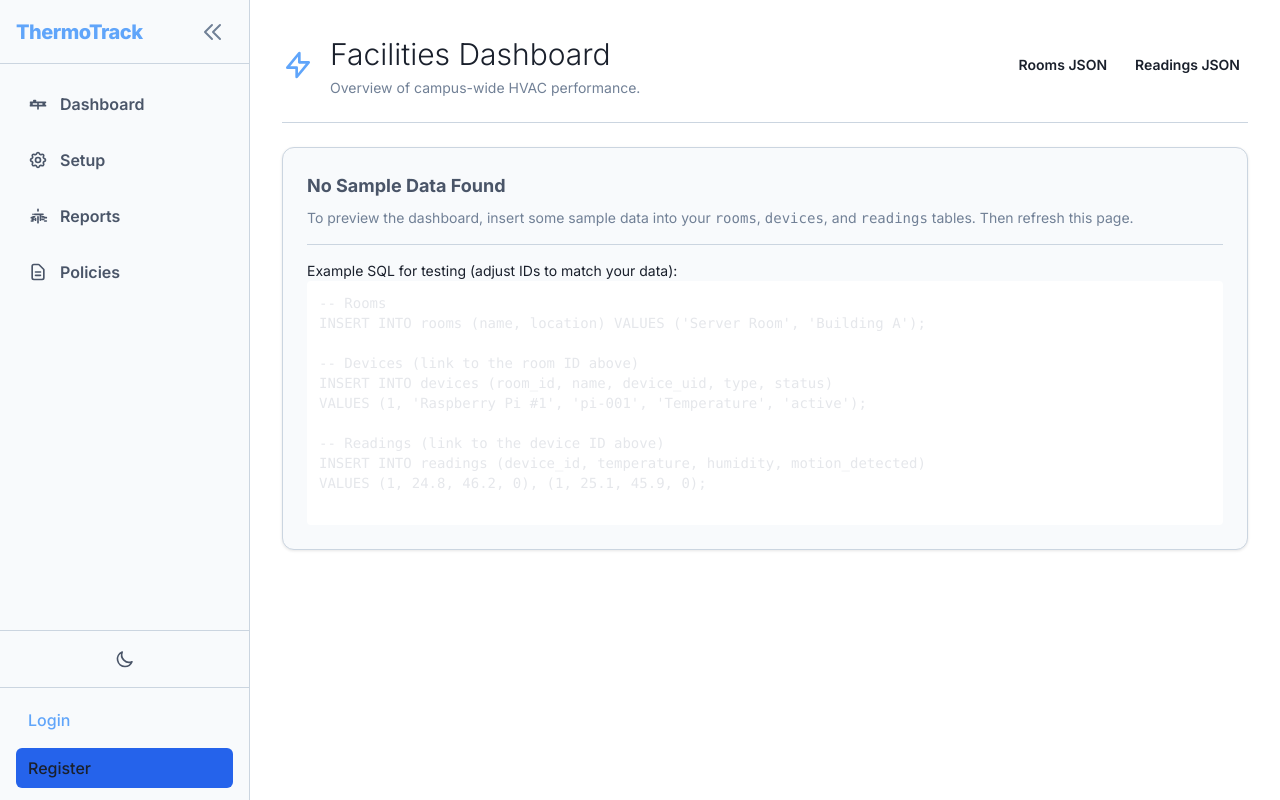
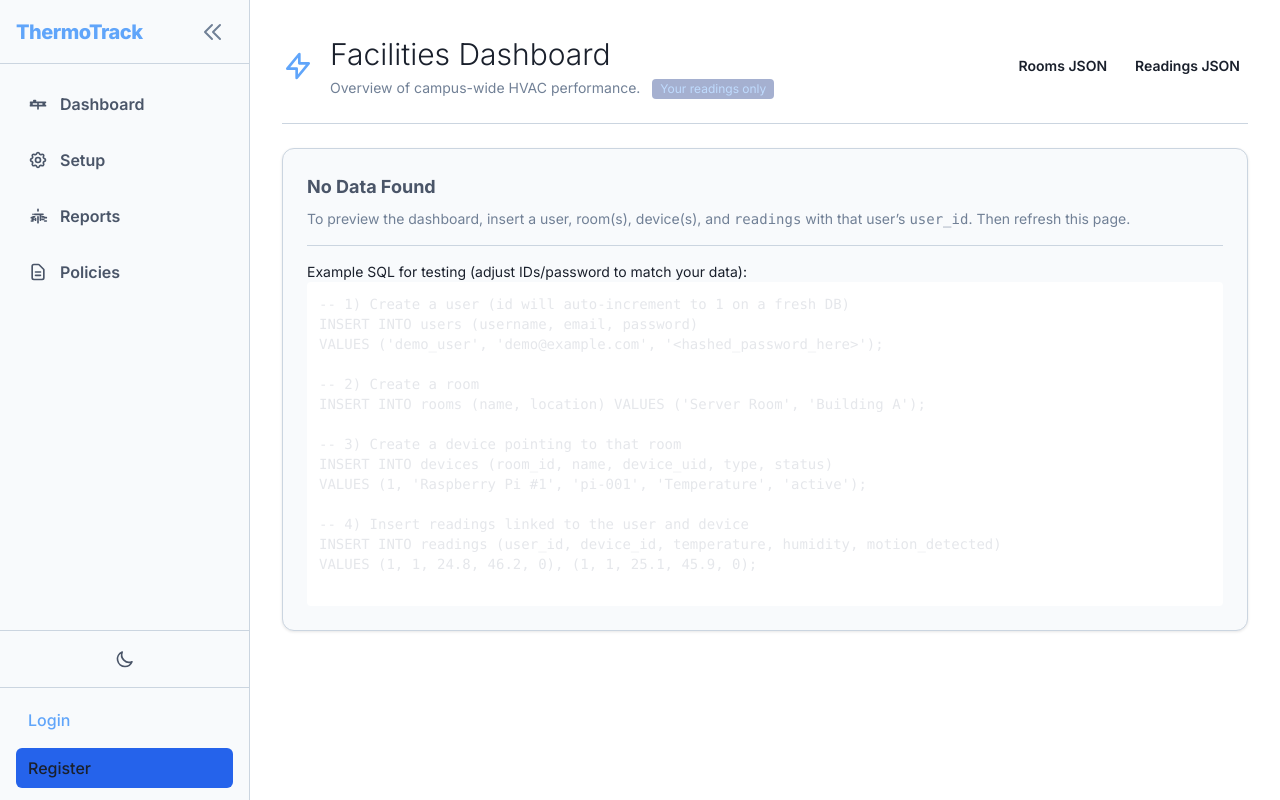
Before and after one commit to Asystole-2/Thermo-Track, a Flask app: template src/web/templates/dashboard.html in a window 1280 px wide. Run offline with Flask 3, Linux system fonts and the light colour scheme; the template is opened without the code that fills it, so the values that code supplies are empty; parts of the project's set-up code (start-up, migrations or seed data) failed here and were passed over; some libraries are stand-ins or nearby versions.

Commit message:
Updated data handling for sensors, and limiting sensor data to one user, removed regression, and updated databse schema and dashboard.html to match.

```diff
--- a/src/web/app.py
+++ b/src/web/app.py
@@ -1,6 +1,9 @@
 import os
 import re
+import logging
+from decimal import Decimal
 from functools import wraps
+from datetime import datetime, date
 
 from flask import (
     Flask, render_template, redirect, request, session, flash, url_for, jsonify
@@ -8,35 +11,50 @@ from flask import (
 from flask_mysqldb import MySQL
 from dotenv import load_dotenv, find_dotenv
 
+# Robust import: any failure disables server-side sessions gracefully
 try:
     from flask_session import Session as ServerSession
-except ModuleNotFoundError:
+except Exception:  # noqa: BLE001
     ServerSession = None
 
 from werkzeug.security import generate_password_hash, check_password_hash
-import MySQLdb
 from MySQLdb._exceptions import IntegrityError
 
 # -----------------------------------------------------------------------------
-# App & Config
+# App & Logging Config
 # -----------------------------------------------------------------------------
 app = Flask(__name__, template_folder="templates", static_folder="static")
 load_dotenv(find_dotenv())
 
+# Logging
+logging.basicConfig(
+    level=logging.INFO,
+    format="%(asctime)s %(levelname)s %(name)s: %(message)s",
+)
+log = logging.getLogger("thermotrack")
+
+# Secrets / DB config (require envs; no misleading defaults)
 app.config["SECRET_KEY"] = os.environ.get("SECRET_KEY", "dev-change-me")
-app.config["MYSQL_HOST"] = os.environ.get("MYSQL_HOST", "127.0.0.1")
-app.config["MYSQL_USER"] = os.environ.get("MYSQL_USER", "root")
+
+app.config["MYSQL_HOST"] = os.environ.get("MYSQL_HOST")
+app.config["MYSQL_USER"] = os.environ.get("MYSQL_USER")
 app.config["MYSQL_PASSWORD"] = os.environ.get("MYSQL_PASSWORD", "")
-app.config["MYSQL_DB"] = os.environ.get("MYSQL_DB", "thermotrack")
-app.config["MYSQL_PORT"] = int(os.environ.get("PORT", "3306"))
+app.config["MYSQL_DB"] = os.environ.get("MYSQL_DB")
+app.config["MYSQL_PORT"] = int(os.environ.get("MYSQL_PORT", "3306"))
 # Return dict-like rows everywhere
 app.config["MYSQL_CURSORCLASS"] = "DictCursor"
 
 # Sessions
 app.config["SESSION_PERMANENT"] = False
 app.config["SESSION_TYPE"] = "filesystem"
-if ServerSession:
+if ServerSession is not None:
     ServerSession(app)
+
+# Validate critical DB envs
+_required = ["MYSQL_HOST", "MYSQL_USER", "MYSQL_DB"]
+if not all(app.config.get(k) for k in _required):
+    missing = [k for k in _required if not app.config.get(k)]
+    raise SystemExit(f"Missing required DB env vars: {', '.join(missing)}")
 
 mysql = MySQL(app)
 
@@ -44,12 +62,14 @@ mysql = MySQL(app)
 # Utilities
 # -----------------------------------------------------------------------------
 EMAIL_RE = re.compile(r"^[^\s@]+@[^\s@]+\.[^\s@]+$")
-PWD_RE = re.compile(r"^(?=.*[A-Z])(?=.*\d)(?=.*[!@#$%^&*()_\-+=\[{\]};:'\",.<>/?\\|`~]).{8,}$")
+PWD_RE = re.compile(
+    r"^(?=.*[A-Z])(?=.*\d)(?=.*[!@#$%^&*()_\-+\=\[\]{};:'\",.<>/?\\|`~]).{8,}$"
+)
 
 def login_required(f):
     @wraps(f)
     def decorated_function(*args, **kwargs):
-        if session.get("username") is None:
+        if session.get("user_id") is None:
             flash("Please log in to access this page.", "warning")
             return redirect(url_for("login"))
         return f(*args, **kwargs)
@@ -58,29 +78,50 @@ def login_required(f):
 def db_cursor():
     return mysql.connection.cursor()
 
-def get_rooms_summary():
+def _jsonify_rows(rows):
+    """
+    Convert non-JSON-serializable types to JSON-safe values in-place.
+    - datetime/date -> ISO 8601
+    - Decimal -> float
+    """
+    for r in rows:
+        for k, v in list(r.items()):
+            if isinstance(v, (datetime, date)):
+                r[k] = v.isoformat()
+            elif isinstance(v, Decimal):
+                # If exactness matters, consider str(v) instead
+                r[k] = float(v)
+    return rows
+
+def get_rooms_summary(user_id=None):
     """
     Returns one row per room with:
       - devices_count
       - devices_with_readings
       - avg_temp / avg_humidity from latest reading per device
       - last_update
-    Works even if a room has 0 devices/readings.
+
+    If user_id provided, aggregate using only readings for that user.
     """
     c = db_cursor()
-    c.execute("""
-        SELECT
-            rm.id                                        AS id,
-            rm.name                                      AS room_name,
-            rm.location                                   AS location,
-            COUNT(DISTINCT d.id)                          AS devices_count,
-            COUNT(lr.id)                                  AS devices_with_readings,
-            ROUND(AVG(lr.temperature), 1)                 AS avg_temp,
-            ROUND(AVG(lr.humidity), 1)                    AS avg_humidity,
-            MAX(lr.recorded_at)                           AS last_update
-        FROM rooms rm
-        LEFT JOIN devices d ON d.room_id = rm.id
-        LEFT JOIN (
+
+    params = []
+    # Latest-reading-per-device subquery, optionally filtered by user_id
+    if user_id is not None:
+        latest_subquery = """
+            SELECT r.*
+            FROM readings r
+            JOIN (
+                SELECT device_id, MAX(recorded_at) AS max_time
+                FROM readings
+                WHERE user_id = %s
+                GROUP BY device_id
+            ) m ON m.device_id = r.device_id AND m.max_time = r.recorded_at
+            WHERE r.user_id = %s
+        """
+        params.extend([user_id, user_id])
+    else:
+        latest_subquery = """
             SELECT r.*
             FROM readings r
             JOIN (
@@ -88,10 +129,71 @@ def get_rooms_summary():
                 FROM readings
                 GROUP BY device_id
             ) m ON m.device_id = r.device_id AND m.max_time = r.recorded_at
+        """
+
+    query = f"""
+        SELECT
+            rm.id                                        AS id,
+            rm.name                                      AS room_name,
+            rm.location                                  AS location,
+            COUNT(DISTINCT d.id)                         AS devices_count,
+            COUNT(lr.id)                                 AS devices_with_readings,
+            ROUND(AVG(lr.temperature), 1)                AS avg_temp,
+            ROUND(AVG(lr.humidity), 1)                   AS avg_humidity,
+            MAX(lr.recorded_at)                          AS last_update
+        FROM rooms rm
+        LEFT JOIN devices d ON d.room_id = rm.id
+        LEFT JOIN (
+            {latest_subquery}
         ) lr ON lr.device_id = d.id
         GROUP BY rm.id, rm.name, rm.location
         ORDER BY rm.name
-    """)
+    """
+
+    c.execute(query, tuple(params))
+    rows = c.fetchall()
+    c.close()
+    return rows
+
+def get_recent_readings(limit=50, offset=0, user_id=None):
+    """
+    Recent readings, newest first, joined with device and room.
+    If user_id is provided, returns only that user's readings.
+    """
+    limit = max(1, min(int(limit or 50), 500))   # cap to 500
+    offset = max(0, int(offset or 0))
+
+    c = db_cursor()
+
+    params = []
+    where_user = ""
+    if user_id is not None:
+        where_user = "WHERE r.user_id = %s"
+        params.append(user_id)
+
+    query = f"""
+        SELECT
+            r.id,
+            r.device_id,
+            r.temperature,
+            r.humidity,
+            r.pressure,
+            r.recorded_at,
+            d.name          AS device_name,
+            d.device_uid    AS device_uid,
+            d.type          AS device_type,
+            rm.id           AS room_id,
+            rm.name         AS room_name
+        FROM readings r
+        JOIN devices d ON d.id = r.device_id
+        JOIN rooms rm   ON rm.id = d.room_id
+        {where_user}
+        ORDER BY r.recorded_at DESC
+        LIMIT %s OFFSET %s
+    """
+    params.extend([limit, offset])
+
+    c.execute(query, tuple(params))
     rows = c.fetchall()
     c.close()
     return rows
@@ -101,7 +203,7 @@ def get_rooms_summary():
 # -----------------------------------------------------------------------------
 @app.route("/")
 def index():
-    if session.get("username"):
+    if session.get("user_id"):
         return redirect(url_for("dashboard"))
     return render_template("index.html")
 
@@ -131,8 +233,9 @@ def login():
                 )
             row = cur.fetchone()
             cur.close()
-        except Exception:
+        except Exception as e:  # noqa: BLE001
             mysql.connection.rollback()
+            log.exception("Login query failed: %s", e)
             flash("Incorrect username or password.", "error")
             return render_template("login.html")
 
@@ -147,7 +250,8 @@ def login():
         try:
             ok = check_password_hash(pwd_hash, password)
         except Exception:
-            ok = (pwd_hash == password)  # fallback only for legacy plaintext
+            # Legacy plaintext fallback (should remove once seeds are fixed)
+            ok = (pwd_hash == password)
 
         if not ok:
             flash("Incorrect username or password.", "error")
@@ -217,7 +321,7 @@ def register():
                 "INSERT INTO users (username, email, password) VALUES (%s, %s, %s)",
                 (username_lc, email_lc, pwd_hash),
             )
-            mysql.connection.commit()
+            mysql.connection.commit()  # ✅ commit after INSERT
             flash("Registration successful! You can now log in.", "success")
             return redirect(url_for("login"))
 
@@ -230,12 +334,14 @@ def register():
                 if "email" in msg:
                     errors["email"] = "This email is already registered."
                 return render_template("register.html", errors=errors, values=values)
+            log.exception("IntegrityError during registration: %s", e)
             flash("Database error during registration.", "error")
             return render_template("register.html", values=values)
 
-        except Exception as e:
+        except Exception as e:  # noqa: BLE001
             mysql.connection.rollback()
-            flash(f"Unexpected error during registration: {e}", "error")
+            log.exception("Unexpected error during registration: %s", e)
+            flash("Unexpected error during registration.", "error")
             return render_template("register.html", values=values)
 
         finally:
@@ -244,61 +350,76 @@ def register():
     return render_template("register.html")
 
 # -----------------------------------------------------------------------------
-# Dashboard (Rooms + latest conditions)
+# Dashboard (Rooms + recent readings)
 # -----------------------------------------------------------------------------
 @app.route("/dashboard")
 @login_required
 def dashboard():
+    user_id = session.get("user_id")
     rooms = []
+    rows = []
     try:
-        rooms = get_rooms_summary()
-    except Exception as e:
-        # Keep the page loading; show toast in UI if you handle flashes
-        print(f"[dashboard] error: {e}")
+        rooms = get_rooms_summary(user_id=user_id)
+    except Exception as e:  # noqa: BLE001
+        log.exception("[dashboard] rooms load error: %s", e)
         flash("Could not load room data.", "error")
-    return render_template("dashboard.html", active_page="dashboard", rooms=rooms)
+    try:
+        rows = get_recent_readings(limit=50, user_id=user_id)
+    except Exception as e:  # noqa: BLE001
+        log.exception("[dashboard] readings load error: %s", e)
+        flash("Could not load recent readings.", "error")
+    return render_template(
+        "dashboard.html",
+        active_page="dashboard",
+        rooms=rooms,
+        rows=rows,   # ✅ provide for template’s “Recent Readings” table
+    )
 
 # -----------------------------------------------------------------------------
-# Optional pages — feed them rooms as well (non-blocking)
+# Optional pages — feed them rooms as well (scoped)
 # -----------------------------------------------------------------------------
 @app.route("/setup", methods=["GET", "POST"])
 @login_required
 def setup():
+    user_id = session.get("user_id")
     rooms = []
     try:
-        rooms = get_rooms_summary()
-    except Exception as e:
-        print(f"[setup] error: {e}")
+        rooms = get_rooms_summary(user_id=user_id)
+    except Exception as e:  # noqa: BLE001
+        log.exception("[setup] error: %s", e)
     return render_template("setup.html", active_page="setup", rooms=rooms)
 
 @app.route("/reports")
 @login_required
 def reports():
+    user_id = session.get("user_id")
     rooms = []
     try:
-        rooms = get_rooms_summary()
-    except Exception as e:
-        print(f"[reports] error: {e}")
+        rooms = get_rooms_summary(user_id=user_id)
+    except Exception as e:  # noqa: BLE001
+        log.exception("[reports] error: %s", e)
     return render_template("reports.html", active_page="reports", rooms=rooms)
 
 @app.route("/policies")
 @login_required
 def policies():
+    user_id = session.get("user_id")
     rooms = []
     try:
-        rooms = get_rooms_summary()
-    except Exception as e:
-        print(f"[policies] error: {e}")
+        rooms = get_rooms_summary(user_id=user_id)
+    except Exception as e:  # noqa: BLE001
+        log.exception("[policies] error: %s", e)
     return render_template("policies.html", active_page="policies", rooms=rooms)
 
 @app.route("/settings")
 @login_required
 def settings():
+    user_id = session.get("user_id")
     rooms = []
     try:
-        rooms = get_rooms_summary()
-    except Exception as e:
-        print(f"[settings] error: {e}")
+        rooms = get_rooms_summary(user_id=user_id)
+    except Exception as e:  # noqa: BLE001
+        log.exception("[settings] error: %s", e)
     return render_template("settings.html", active_page="settings", rooms=rooms)
 
 # -----------------------------------------------------------------------------
@@ -317,30 +438,35 @@ def set_theme(theme):
     return redirect(request.referrer or url_for("dashboard"))
 
 # -----------------------------------------------------------------------------
-# Debug/utility APIs (optional)
+# APIs (scoped + JSON-safe + pagination)
 # -----------------------------------------------------------------------------
 @app.get("/api/rooms")
 @login_required
 def api_rooms():
+    user_id = session.get("user_id")
     try:
-        return jsonify(get_rooms_summary())
-    except Exception as e:
-        return jsonify({"error": str(e)}), 500
+        rows = get_rooms_summary(user_id=user_id)
+        return jsonify(_jsonify_rows(rows))
+    except Exception as e:  # noqa: BLE001
+        log.exception("/api/rooms error: %s", e)
+        return jsonify({"error": "Failed to load rooms"}), 500
 
 @app.get("/api/readings")
 @login_required
 def api_readings():
-    c = db_cursor()
-    c.execute("SELECT * FROM readings ORDER BY recorded_at DESC LIMIT 200")
-    data = c.fetchall()
-    c.close()
-    return jsonify(data)
+    user_id = session.get("user_id")
+    # Pagination query params
+    limit = request.args.get("limit", type=int, default=200)
+    offset = request.args.get("offset", type=int, default=0)
+    try:
+        rows = get_recent_readings(limit=limit, offset=offset, user_id=user_id)
+        return jsonify(_jsonify_rows(rows))
+    except Exception as e:  # noqa: BLE001
+        log.exception("/api/readings error: %s", e)
+        return jsonify({"error": "Failed to load readings"}), 500
 
 # -----------------------------------------------------------------------------
 # Entrypoint
 # -----------------------------------------------------------------------------
 if __name__ == "__main__":
-    if not all([app.config["MYSQL_HOST"], app.config["MYSQL_USER"], app.config["MYSQL_DB"]]):
-        print("\n!!! ERROR: Database environment variables are not set. !!!")
-        raise SystemExit(1)
     app.run(debug=True)
--- a/src/web/templates/dashboard.html
+++ b/src/web/templates/dashboard.html
@@ -14,7 +14,12 @@
         </svg>
         <div>
           <h1 class="header-title">Facilities Dashboard</h1>
-          <p class="header-subtitle">Overview of campus-wide HVAC performance.</p>
+          <p class="header-subtitle">
+            Overview of campus-wide HVAC performance.
+            <span class="ml-2 inline-block px-2 py-0.5 rounded bg-blue-900/40 text-blue-200 text-xs align-middle">
+              Your readings only
+            </span>
+          </p>
         </div>
       </div>
 
@@ -64,7 +69,14 @@
 
               <div class="mt-4 text-xs text-gray-400">
                 <div>Devices with readings: <span class="text-gray-300">{{ r.devices_with_readings or 0 }}</span></div>
-                <div>Last update: <span class="text-gray-300">{{ r.last_update or '—' }}</span></div>
+                <div>
+                  Last update:
+                  <span class="text-gray-300">
+                    {% if r.last_update %}
+                      {{ (r.last_update|string).replace('T',' ') }}
+                    {% else %}—{% endif %}
+                  </span>
+                </div>
               </div>
             </div>
           {% endfor %}
@@ -72,10 +84,15 @@
       </section>
     {% endif %}
 
-    <!-- ===================== RECENT READINGS (optional) ===================== -->
+    <!-- ===================== RECENT READINGS (user-scoped) ===================== -->
     {% if rows and rows|length > 0 %}
       <section class="mt-8">
-        <h3 class="text-xl font-semibold mb-4 text-gray-300">Recent Readings</h3>
+        <div class="flex items-center justify-between mb-4">
+          <h3 class="text-xl font-semibold text-gray-300">Recent Readings</h3>
+          <span class="text-xs text-gray-400">
+            Showing readings for your account only
+          </span>
+        </div>
 
         <div class="overflow-x-auto">
           <table class="min-w-full border border-gray-700 text-gray-300">
@@ -95,7 +112,12 @@
               <tr class="hover:bg-gray-700/40 transition">
                 <td class="p-2">{{ r.device_name or 'N/A' }}</td>
                 <td class="p-2 text-gray-400">{{ r.device_uid or '—' }}</td>
-                <td class="p-2">{{ r.type or '—' }}</td>
+
+                <!-- Accept either device_type (backend alias) or type -->
+                <td class="p-2">
+                  {{ r.device_type if r.device_type is defined else (r.type or '—') }}
+                </td>
+
                 <td class="p-2">{{ r.temperature if r.temperature is not none else '—' }}</td>
                 <td class="p-2">{{ r.humidity if r.humidity is not none else '—' }}</td>
                 <td class="p-2">
@@ -107,7 +129,9 @@
                     —
                   {% endif %}
                 </td>
-                <td class="p-2 whitespace-nowrap">{{ r.recorded_at or '—' }}</td>
+                <td class="p-2 whitespace-nowrap">
+                  {% if r.recorded_at %}{{ (r.recorded_at|string).replace('T',' ') }}{% else %}—{% endif %}
+                </td>
               </tr>
               {% endfor %}
             </tbody>
@@ -121,25 +145,29 @@
       <section class="mt-4">
         <div class="grid-cards">
           <div class="card">
-            <h4 class="text-lg font-bold text-gray-300 mb-2">No Sample Data Found</h4>
+            <h4 class="text-lg font-bold text-gray-300 mb-2">No Data Found</h4>
             <p class="text-sm text-muted mb-4">
-              To preview the dashboard, insert some sample data into your <code>rooms</code>, <code>devices</code>, and
-              <code>readings</code> tables. Then refresh this page.
+              To preview the dashboard, insert a user, room(s), device(s), and <code>readings</code> with that
+              user’s <code>user_id</code>. Then refresh this page.
             </p>
 
             <div class="mt-4 pt-4 border-t border-gray-700 text-sm">
-              Example SQL for testing (adjust IDs to match your data):
+              Example SQL for testing (adjust IDs/password to match your data):
               <pre class="bg-gray-900 p-3 rounded text-gray-200 overflow-x-auto">
--- Rooms
+-- 1) Create a user (id will auto-increment to 1 on a fresh DB)
+INSERT INTO users (username, email, password)
+VALUES ('demo_user', 'demo@example.com', '&lt;hashed_password_here&gt;');
+
+-- 2) Create a room
 INSERT INTO rooms (name, location) VALUES ('Server Room', 'Building A');
 
--- Devices (link to the room ID above)
+-- 3) Create a device pointing to that room
 INSERT INTO devices (room_id, name, device_uid, type, status)
 VALUES (1, 'Raspberry Pi #1', 'pi-001', 'Temperature', 'active');
 
--- Readings (link to the device ID above)
-INSERT INTO readings (device_id, temperature, humidity, motion_detected)
-VALUES (1, 24.8, 46.2, 0), (1, 25.1, 45.9, 0);
+-- 4) Insert readings linked to the user and device
+INSERT INTO readings (user_id, device_id, temperature, humidity, motion_detected)
+VALUES (1, 1, 24.8, 46.2, 0), (1, 1, 25.1, 45.9, 0);
               </pre>
             </div>
           </div>
```
Also changed, not shown: DATABASE thermotrack.sql (+116 -71 lines).
